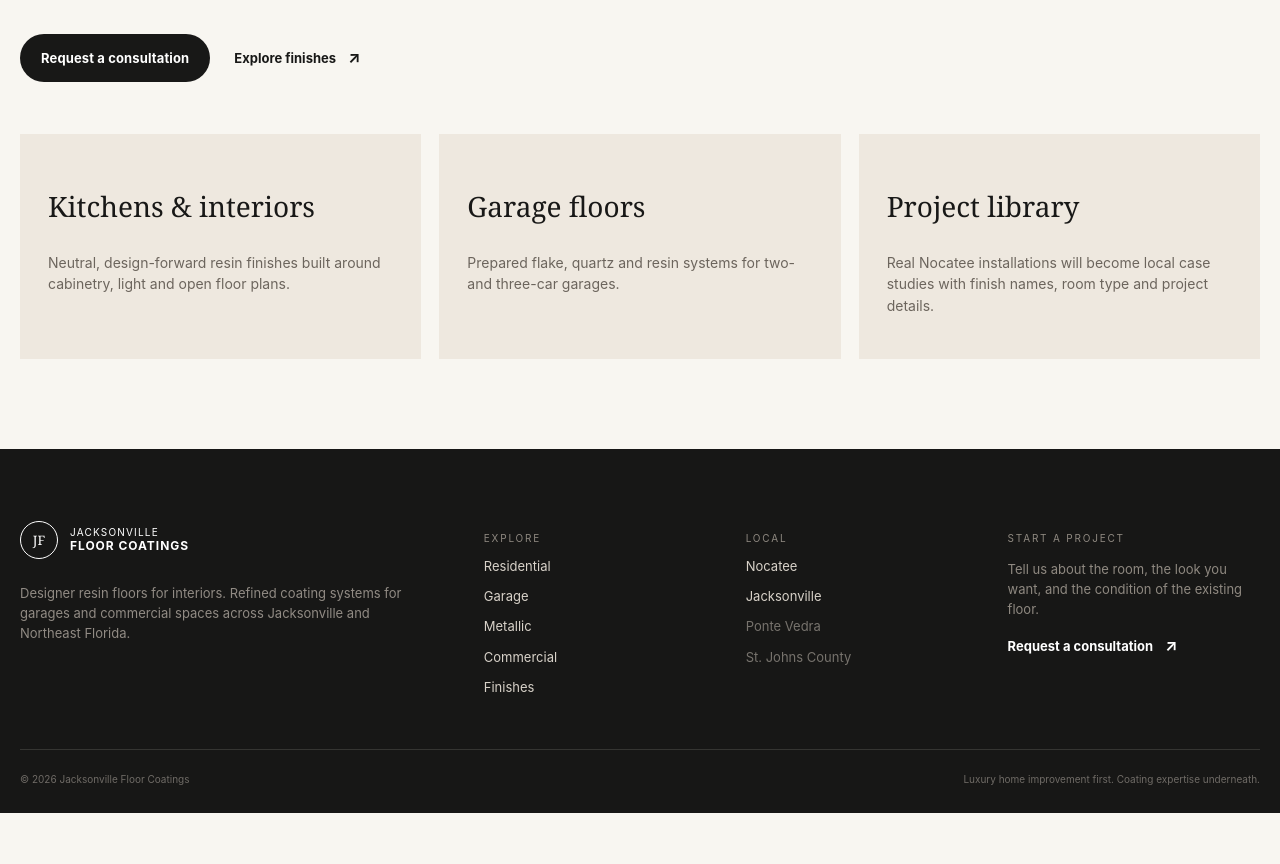
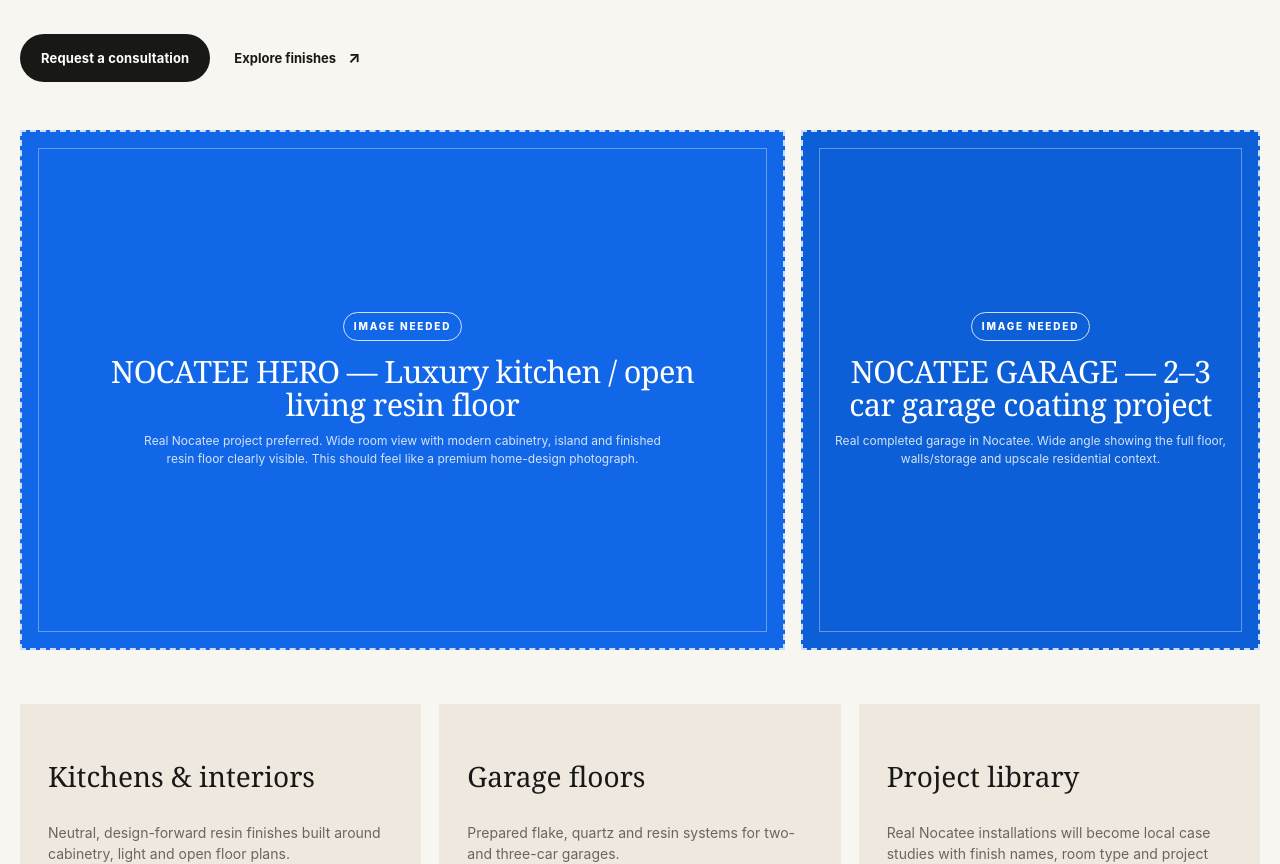
Before and after one commit to GsCommand/Jacksonville-Floor-Coatings, a Next.js app: page /service-areas/nocatee-floor-coatings in a window 1280 px wide. Shown: the part 640-1504 px from the top of the page. Before the commit the page ends 1453 px from the top, so only its background shows below. Built offline with nearby package versions, Linux system fonts and the light colour scheme; no server answers.

Commit message:
Label Nocatee project images

```diff
--- a/app/service-areas/nocatee-floor-coatings/page.tsx
+++ b/app/service-areas/nocatee-floor-coatings/page.tsx
@@ -1,4 +1,40 @@
 import type { Metadata } from "next";
 import Link from "next/link";
-export const metadata: Metadata = { title: "Nocatee Floor Coatings | Resin & Garage Floors", description: "Designer resin flooring and garage floor coatings in Nocatee, FL for kitchens, interiors and garages." };
-export default function Nocatee(){return <main><section className="local-hero shell"><p className="eyebrow">Nocatee, Florida</p><h1>Designer resin floors and refined garage coatings for Nocatee homes.</h1><p>Our local strategy starts here: beautiful interior resin work that feels at home in modern Nocatee spaces, plus practical garage systems that can be installed repeatedly and consistently.</p><div className="hero-actions"><Link href="/contact" className="button button-dark">Request a consultation</Link><Link href="/finishes" className="text-link">Explore finishes <span>↗</span></Link></div><div className="local-cards"><article className="local-card"><h2>Kitchens & interiors</h2><p>Neutral, design-forward resin finishes built around cabinetry, light and open floor plans.</p></article><article className="local-card"><h2>Garage floors</h2><p>Prepared flake, quartz and resin systems for two- and three-car garages.</p></article><article className="local-card"><h2>Project library</h2><p>Real Nocatee installations will become local case studies with finish names, room type and project details.</p></article></div></section></main>}
+import { ImagePlaceholder } from "@/components/ImagePlaceholder";
+
+export const metadata: Metadata = {
+  title: "Nocatee Floor Coatings | Resin & Garage Floors",
+  description: "Designer resin flooring and garage floor coatings in Nocatee, FL for kitchens, interiors and garages.",
+};
+
+export default function Nocatee() {
+  return (
+    <main>
+      <section className="local-hero shell">
+        <p className="eyebrow">Nocatee, Florida</p>
+        <h1>Designer resin floors and refined garage coatings for Nocatee homes.</h1>
+        <p>Our local strategy starts here: beautiful interior resin work that feels at home in modern Nocatee spaces, plus practical garage systems that can be installed repeatedly and consistently.</p>
+        <div className="hero-actions"><Link href="/contact" className="button button-dark">Request a consultation</Link><Link href="/finishes" className="text-link">Explore finishes <span>↗</span></Link></div>
+
+        <div className="local-page-image-grid">
+          <ImagePlaceholder
+            className="local-page-image-primary"
+            label="NOCATEE HERO — Luxury kitchen / open living resin floor"
+            detail="Real Nocatee project preferred. Wide room view with modern cabinetry, island and finished resin floor clearly visible. This should feel like a premium home-design photograph."
+          />
+          <ImagePlaceholder
+            className="local-page-image-secondary"
+            label="NOCATEE GARAGE — 2–3 car garage coating project"
+            detail="Real completed garage in Nocatee. Wide angle showing the full floor, walls/storage and upscale residential context."
+          />
+        </div>
+
+        <div className="local-cards">
+          <article className="local-card"><h2>Kitchens & interiors</h2><p>Neutral, design-forward resin finishes built around cabinetry, light and open floor plans.</p></article>
+          <article className="local-card"><h2>Garage floors</h2><p>Prepared flake, quartz and resin systems for two- and three-car garages.</p></article>
+          <article className="local-card"><h2>Project library</h2><p>Real Nocatee installations will become local case studies with finish names, room type and project details.</p></article>
+        </div>
+      </section>
+    </main>
+  );
+}
```
